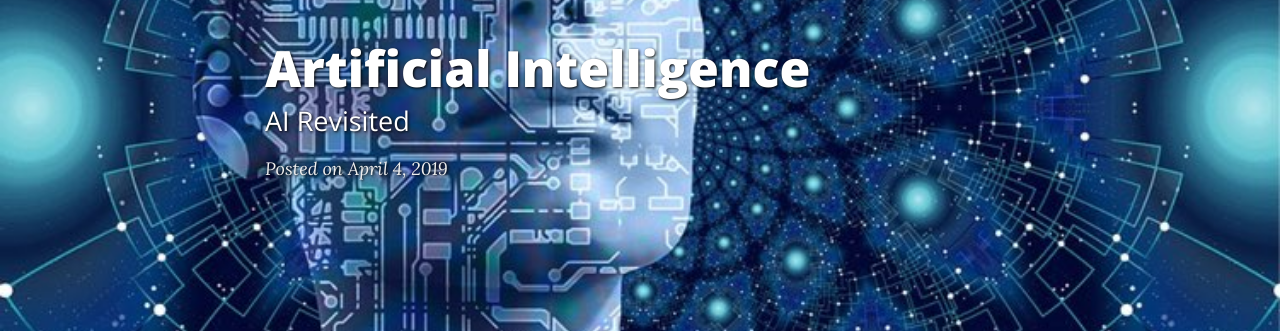
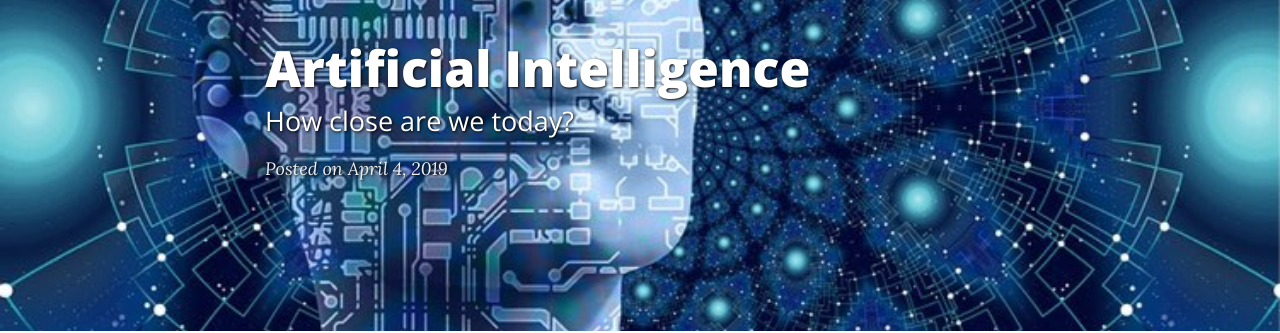
Before and after one commit to BigIdeasForum/bigideasforum.github.io, a Jekyll site: the page built from _posts/2019/2019-04-04-ai.md, in a window 1280 px wide and 1246 px high. Shown: the part 200-533 px from the top of the window. Built offline with Jekyll 4.4.1, drawn with Linux system fonts in a browser that asks for light colours; nearby versions of some CDN libraries.

Commit message:
update subtitles

```diff
--- a/_posts/2019/2019-04-04-ai.md
+++ b/_posts/2019/2019-04-04-ai.md
@@ -1,7 +1,7 @@
 ---
 layout: post
 title:  Artificial Intelligence
-subtitle: AI Revisited
+subtitle: How close are we today?
 date:   2019-04-04 19:00:00
 categories: Torben
 tags: [Future, Artificial Intelligence]
```
Also changed, not shown: _posts/2019/2019-03-07-ai-robots-work.md (+1 -0 lines), _posts/2019/2019-03-21-sound-tech.md (+1 -0 lines).
